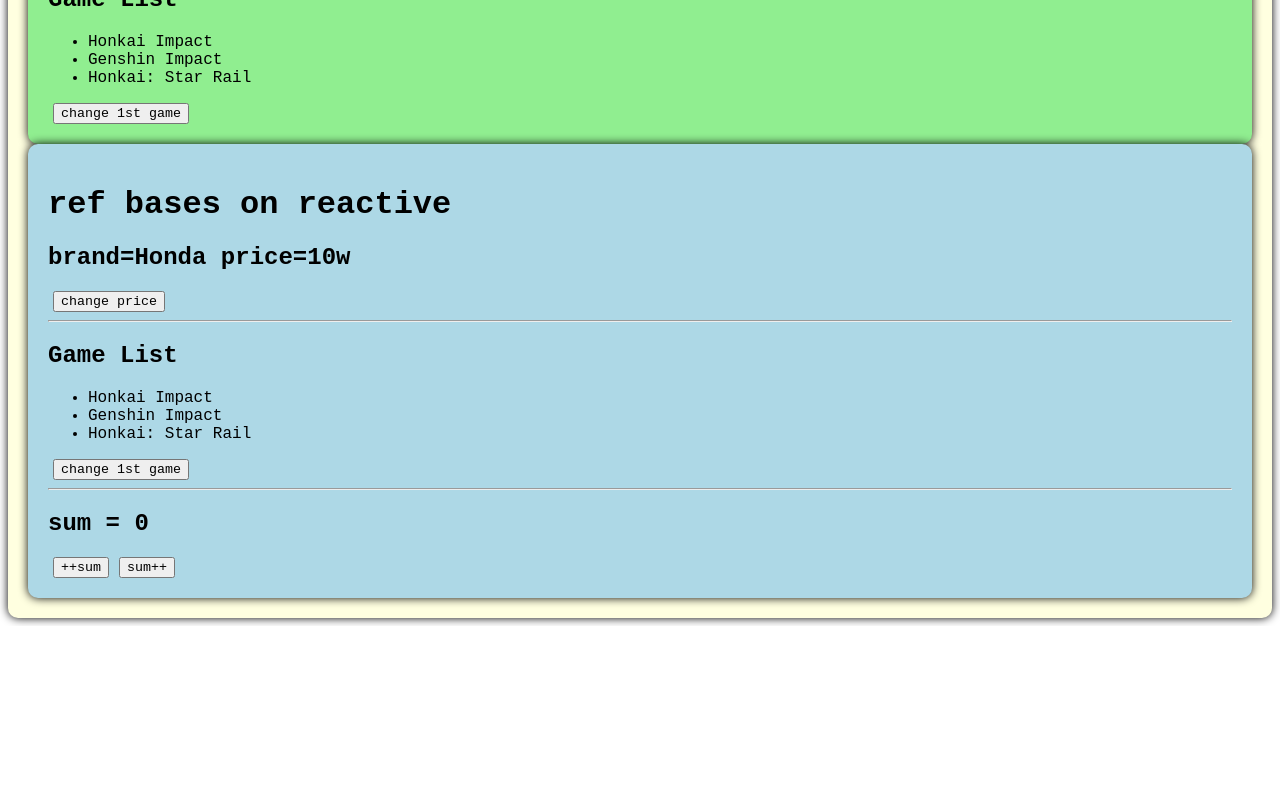
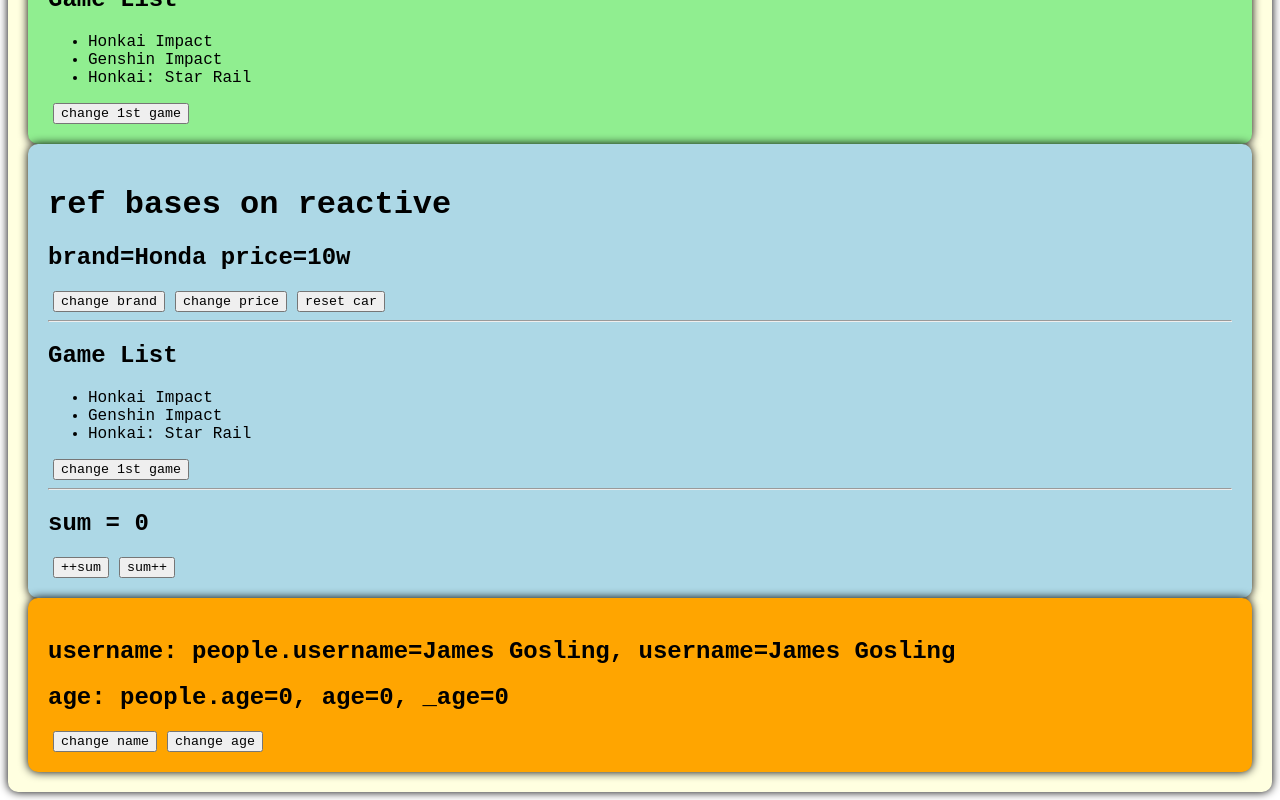
Before and after one commit to 161043261/front-end, a Vue app in the folder vue-demo/: page / in a window 1280 px wide. Shown: the part 494-1294 px from the top of the page. Before the commit the page ends 1120 px from the top, so only its background shows below. Built offline with nearby package versions, Linux system fonts and the light colour scheme.

Commit message:
Vue3 is much better than React

```diff
--- a/vue-demo/src/App.vue
+++ b/vue-demo/src/App.vue
@@ -2,10 +2,11 @@
 import Person from './components/Person.vue';
 import Car from './components/Car.vue';
 import Game from './components/Game.vue';
+import People from "@/components/People.vue";
 
 export default {
   name: 'App',
-  components: {Person, Car, Game} // register components
+  components: {People, Person, Car, Game} // register components
 }
 </script>
 
@@ -13,8 +14,9 @@ export default {
   <div class="app">
     <h1>Hello World</h1>
     <Person/> <!-- a div, class = "person" -->
-    <Car/> <!-- a div, class = "car" -->
+    <Car/>
     <Game/>
+    <People/>
   </div>
 </template>
 
--- a/vue-demo/src/components/Car.vue
+++ b/vue-demo/src/components/Car.vue
@@ -24,8 +24,8 @@ function changePrice() {
 }
 
 function resetCar() {
-  // car = { brand: "Honda", price: 10 }; // false, car is NOT reactive now.
-  Object.assign(car, {brand: "Honda", price: 10}); // true, car is reactive.
+  // car = { brand: "Honda", price: 10 }; // false, car is NO LONGER reactive.
+  Object.assign(car, {brand: "Honda", price: 10}); // true, car is still reactive.
 }
 
 function changeFirstGame() {
--- a/vue-demo/src/components/Game.vue
+++ b/vue-demo/src/components/Game.vue
@@ -13,9 +13,18 @@ let car = ref<{ brand: string, price: number }>({brand: "Honda", price: 10});
 // PrimaryType -> ref() -> RefImpl {}
 // Object -> reactive() -> Proxy(...) {}
 
+function changeBrand() {
+  const brands = ["Honda", "Mazda", "Toyota"];
+  car.value.brand = brands[Math.floor(Math.random() * 3)];
+}
+
 function changePrice() {
   car.value.price = Math.floor(Math.random() * 10 + 1);
   console.log(car);
+}
+
+function resetCar() {
+  car.value = {brand: "Honda", price: 10}; // true, car is still reactive.
 }
 
 function changeFirstGame() {
@@ -36,7 +45,9 @@ function changeSum() {
   <div class="game">
     <h1>ref bases on reactive</h1>
     <h2>brand={{ car.brand }} price={{ car.price }}w</h2>
+    <button @click="changeBrand">change brand</button>
     <button @click="changePrice">change price</button>
+    <button @click="resetCar">reset car</button>
     <hr> <!-- horizontal row -->
     <h2>Game List</h2>
     <ul> <!-- unordered list -->
--- /dev/null
+++ b/vue-demo/src/components/People.vue
@@ -0,0 +1,55 @@
+<script lang="ts" setup>
+import {reactive, toRef, type ToRef, type ToRefs, toRefs} from "vue";
+
+let people = reactive<{ username: string, age: number }>({
+  username: "James Gosling", age: 0 // people.username and people.age are reactive
+})
+
+// destruct assignment
+// let {username, age} = people; // username and age are NOT reactive
+let {username, age}: ToRefs<{ username: string; age: number; }> = toRefs(people); // username and age are reactive
+console.log(toRefs(people));
+
+let _age: ToRef<number> = toRef(people, 'age');
+console.log(_age);
+
+
+function changeName() {
+  // people.username += '~';
+  username.value = username.value + '!';
+}
+
+function changeAge() {
+  // people.age += 1;
+  age.value += 1;
+}
+</script>
+
+<script lang="ts">
+export default {
+  name: "People"
+}
+</script>
+
+<template>
+  <div class="people">
+    <h2>username: people.username={{ people.username }}, username={{ username }}</h2>
+    <h2>age: people.age={{ people.age }}, age={{ age }}, _age={{ _age }}</h2>
+    <button @click="changeName">change name</button>
+    <button @click="changeAge">change age</button>
+  </div>
+
+</template>
+
+<style scoped>
+.people {
+  background-color: orange;
+  box-shadow: 0 0 10px;
+  border-radius: 10px;
+  padding: 20px;
+}
+
+button {
+  margin: 0 5px;
+}
+</style>
```
Also changed, not shown: 1 other file (tests, documents, lock files or other folders).
